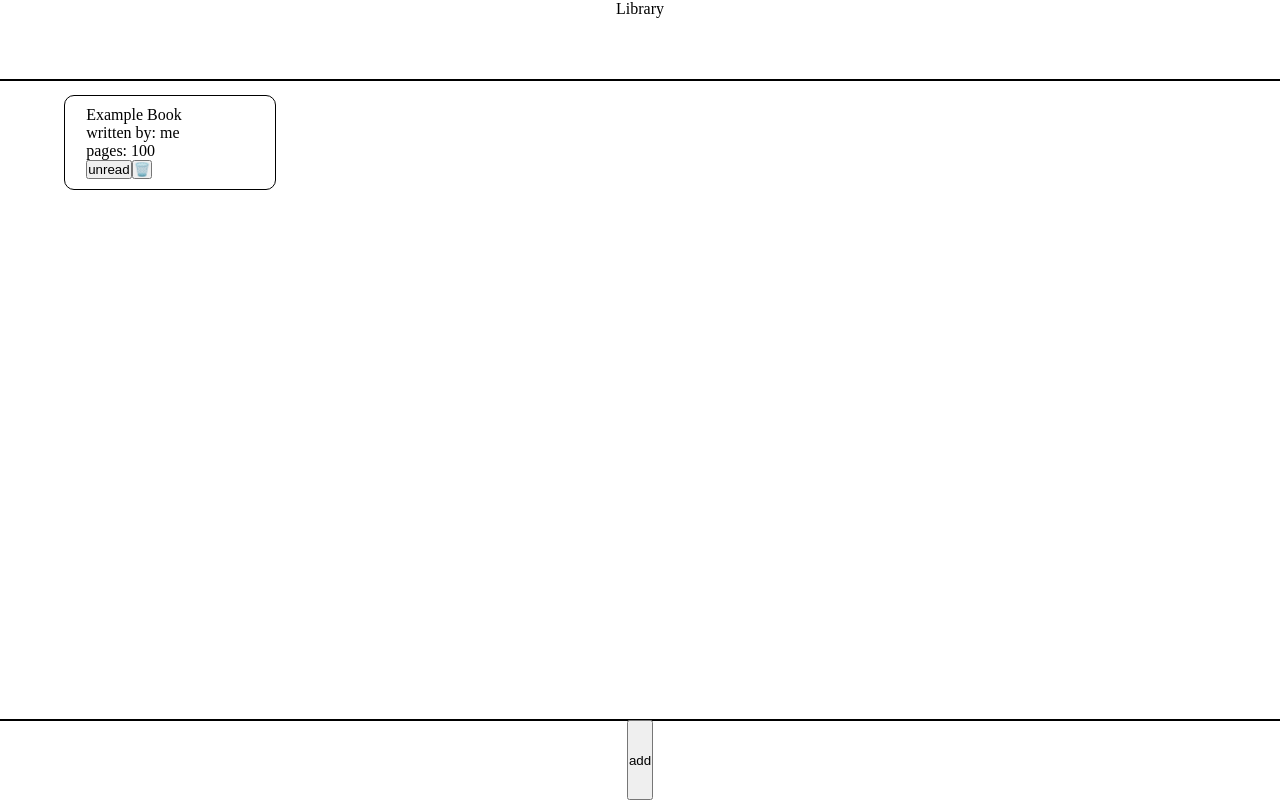
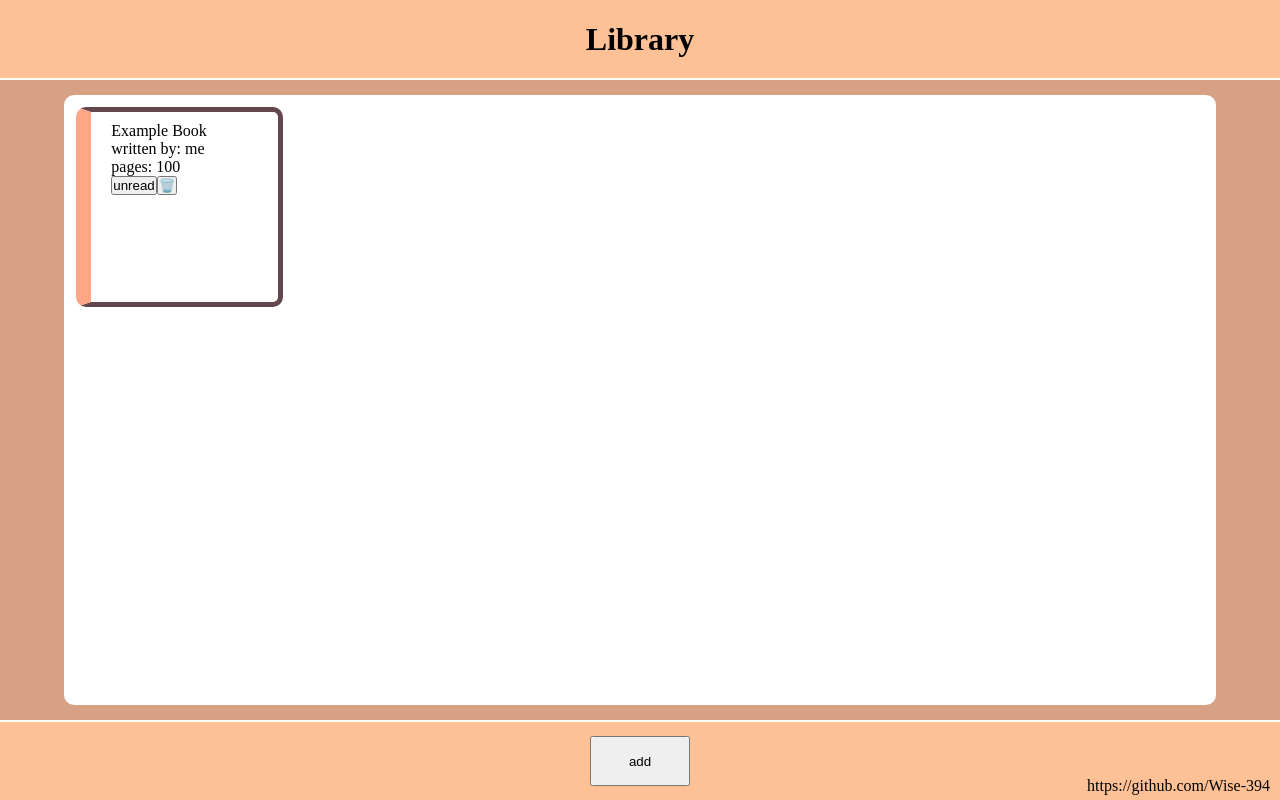
Before and after one commit to Wise-394/Library, a plain HTML site: page index.html in a window 1280 px wide. Drawn offline with Linux system fonts and the light colour scheme.

Commit message:
added basic designs

```diff
--- a/index.html
+++ b/index.html
@@ -27,7 +27,7 @@
             </div>
             <div>
                 <label for="read">Read:</label>
-                <input type="checkbox" id="read" name="read" required>
+                <input type="checkbox" id="read" name="read" >
             </div>
             <button type="submit">Add</button>
         </form>
@@ -48,6 +48,7 @@
     </main>
     <footer>
         <button id="open-modal">add</button>
+        <a>https://github.com/Wise-394</a>
     </footer>
 </body>
 
--- a/style.css
+++ b/style.css
@@ -1,3 +1,12 @@
+:root {
+    --rose-ebony: #63474D;
+    --old-rose: #AA767C;
+    --buff: #D6A184;
+    --tangerine: #FFA686;
+    --peach: #FEC196;
+
+}
+
 * {
     box-sizing: border-box;
     padding: 0;
@@ -11,30 +20,42 @@ body {
 
 }
 
-body>* {
-    outline: 1px black solid;
-}
+
 
 header {
     display: flex;
     justify-content: center;
+    align-items: center;
+    font-size: 2rem;
+    font-weight: bold;
+    background-color: var(--peach);
+    border-bottom: 2px solid white;
 }
 
 main {
     padding: 15px 5%;
+    background-color: var(--buff);
 }
 
 .card-container {
     display: grid;
     grid-template-columns: repeat(auto-fill, minmax(200px, 1fr));
     gap: 10px 2%;
+    background-color: white;
+    height: 100%;
+    padding: 1% 1%;
+    border-radius: 10px;
+    overflow-y: scroll;
 }
 
 .card {
-    border: 1px black solid;
+    border: 5px solid var(--rose-ebony);
     border-radius: 10px;
     padding: 10px 10%;
+    height: 200px;
+    border-left: solid 15px var(--tangerine);
 }
+
 dialog {
     position: fixed;
     top: 50%;
@@ -43,13 +64,15 @@ dialog {
     height: 50%;
     padding: 20px 5%;
 }
-dialog > form {
+
+dialog>form {
     display: flex;
     flex-direction: column;
     align-items: start;
     gap: 5%;
 }
-form > div {
+
+form>div {
     display: flex;
     justify-content: space-between;
     width: 100%;
@@ -63,4 +86,19 @@ dialog::backdrop {
 footer {
     display: flex;
     justify-content: center;
+    border-top: 2px solid white;
+    background-color: var(--peach);
+    align-items: center;
 }
+
+footer > button {
+    height: 50px;
+    flex: 0 1 100px;
+    position: relative;
+}
+footer > a {
+    position: absolute;
+    right: 0;
+    bottom: 0;
+    margin: 5px 10px;
+}
```
